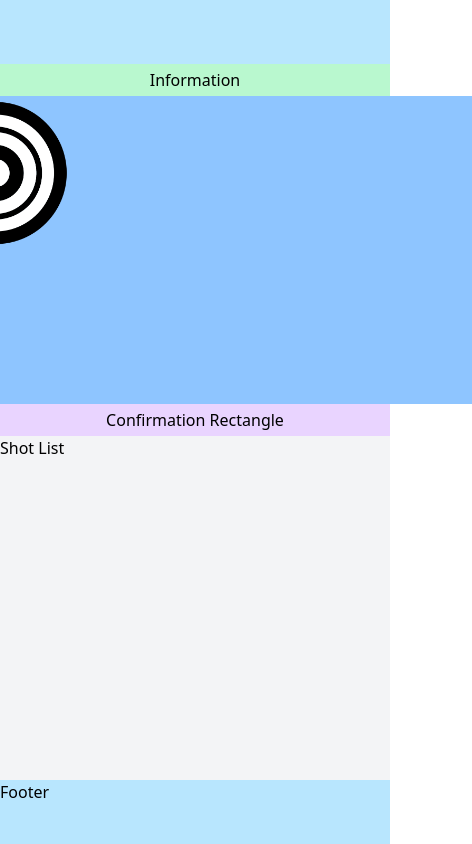
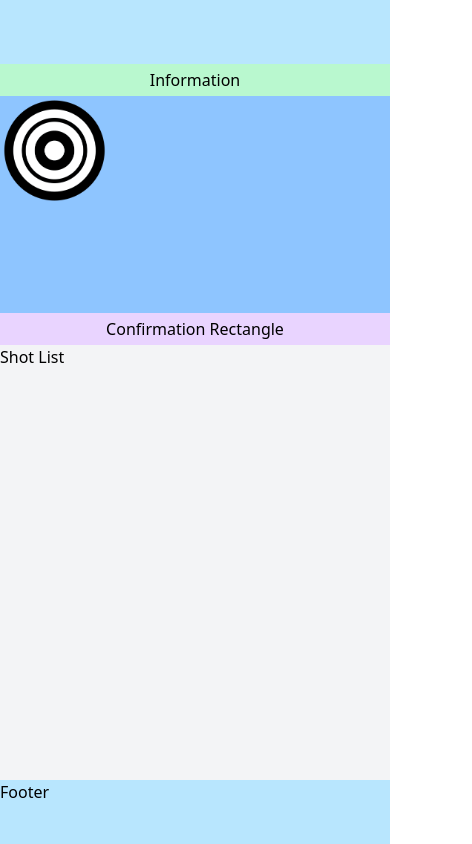
Before and after one commit to MisterShika/kyudo_app_front, a Next.js app: page /session/1 in a window 390 px wide. Shown: the whole page, 472 px wide, since content can reach past the window. Built offline with nearby package versions, Linux system fonts and the light colour scheme; no server answers.

Commit message:
Fixing ratio of target box for all devices. Still needs more testing.

```diff
--- a/src/app/dashboard/layout.js
+++ b/src/app/dashboard/layout.js
@@ -1,7 +1,7 @@
 // app/dashboard/layout.js
 export default function DashboardLayout({ children }) {
   return (
-    <section className="dashboard-layout">
+    <section className="dashboard">
       {children}
     </section>
   );
--- a/src/components/TargetArea.js
+++ b/src/components/TargetArea.js
@@ -8,12 +8,12 @@ export default function TargetArea() {
 
     return (
         <div className="target-box h-full">
-            <div className="top-target flex flex-col h-[52%] min-h-[264px]">
+            <div className="top-target flex flex-col h-auto sm:h-[52%] min-h-[264px]">
                 <div className="notice-area flex items-center justify-center h-8 bg-green-200">
                     Information
                 </div>
                 <div className="target-container flex-grow flex items-center justify-center">
-                    <div className="target-area aspect-[18/10] h-full bg-blue-300">
+                    <div className="target-area aspect-[9/5] w-full h-auto sm:w-auto sm:h-full bg-blue-300">
                         <div className="relative w-[28%] h-[50%]">
                             <Image
                             src="/images/kyudoTarget.png"
```
